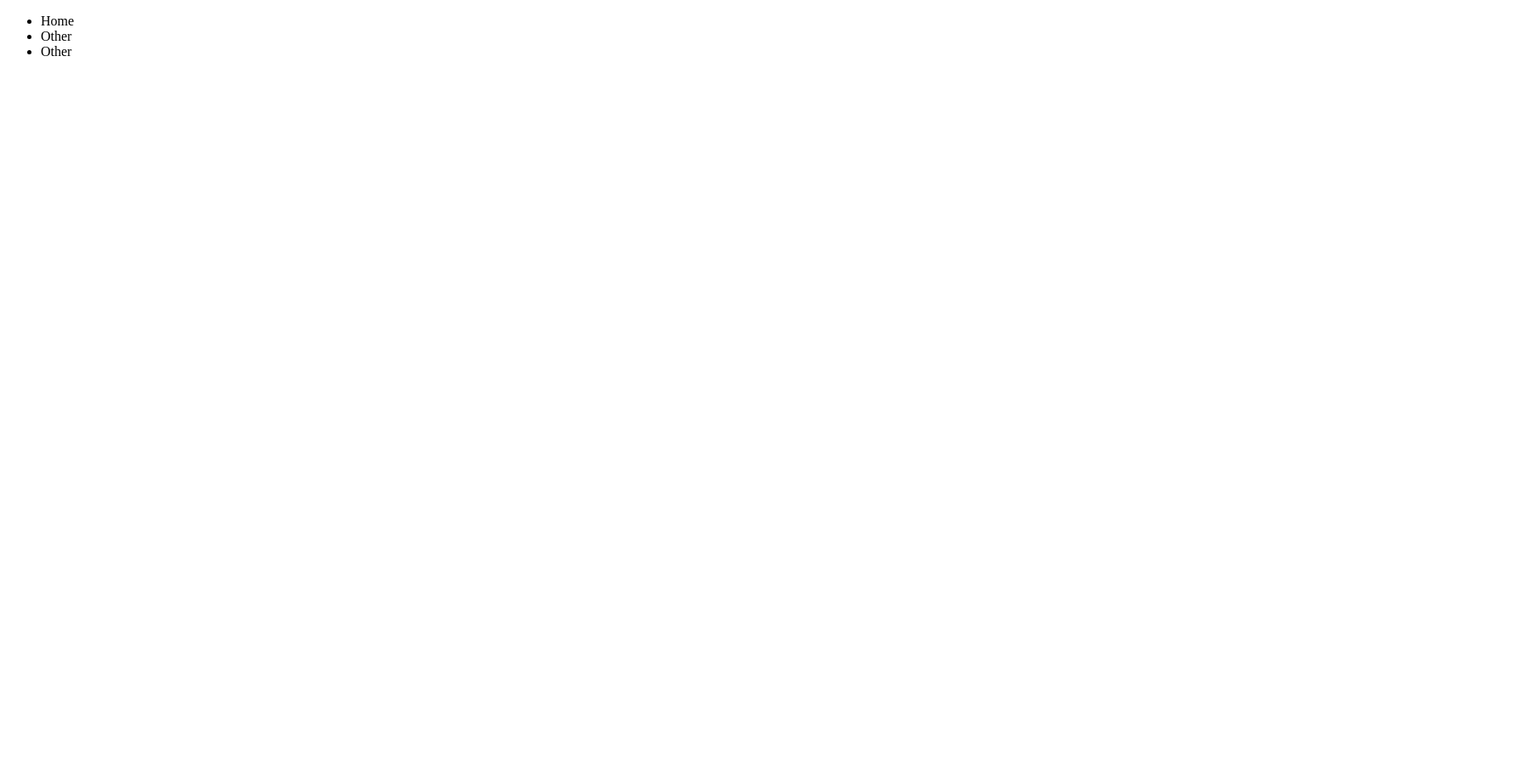
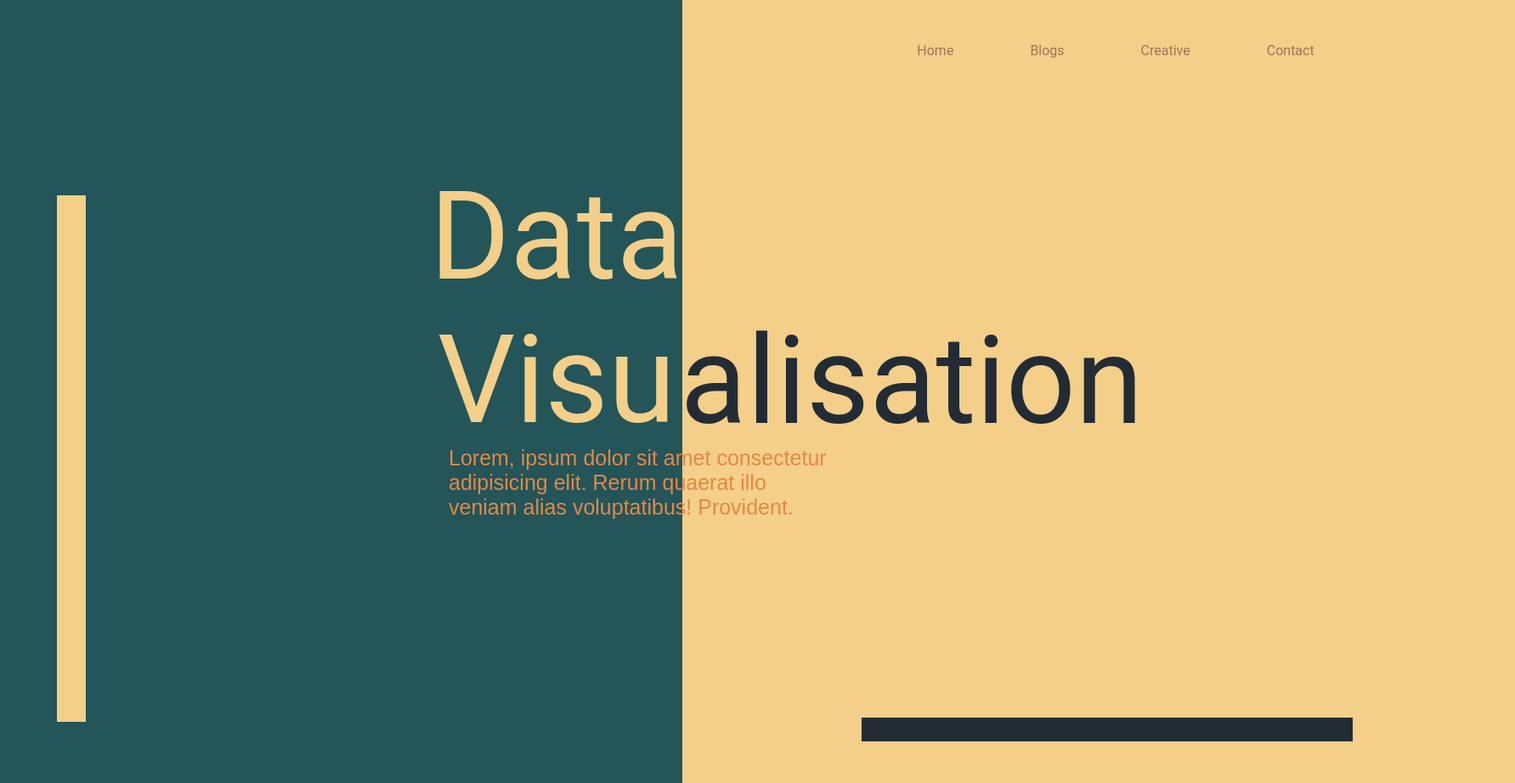
Before and after one commit to thandazilegcisa/WSOA3029A_1860303, a plain HTML site: page index.html in a window 1280 px wide. Shown: the top 922 px of the page at 85% size, 1783 px wide, since content can reach past the window. Before the commit the page ends 800 px from the top, so only its background shows below. Drawn offline with Linux system fonts and the light colour scheme.

Commit message:
Home Page

```diff
--- /dev/null
+++ b/index.css
@@ -0,0 +1,102 @@
+#navigationMenu {
+  z-index: 1;
+  position: absolute;
+  width: 980px;
+  height: 62px;
+  left: 803px;
+  top: 0px;
+}
+.navigationFeatures {
+  display: flex;
+  flex-direction: row;
+  justify-content: center;
+
+  list-style-type: none;
+
+  margin: 5px;
+
+  color: #9c755a;
+}
+.list-Item {
+  padding: 45px;
+  font-family: Roboto;
+  font-style: normal;
+  font-weight: normal;
+}
+.section-One {
+  position: absolute;
+
+  width: 803px;
+  height: 980px;
+  left: 0px;
+  top: 0px;
+
+  background: #235559;
+}
+.section-Two {
+  position: absolute;
+
+  width: 980px;
+  height: 980px;
+  left: 803px;
+  top: 0px;
+
+  background-color: #f3cf89;
+}
+.sectionOne-Paragraph,
+.sectionTwo-Paragraph {
+  position: relative;
+  width: 450px;
+  height: 555px;
+  bottom: -50px;
+  left: 430px;
+
+  font-family: Roboto;
+  font-style: normal;
+  font-weight: normal;
+  font-size: 144px;
+  line-height: 169px;
+
+  display: flex;
+  justify-content: center;
+  text-align: center;
+
+  color: #f3cf89;
+}
+.sectionTwo-Paragraph {
+  left: 45px;
+  bottom: -220px;
+  color: #232c35;
+}
+.sectionThree-Paragraph {
+  position: relative;
+  width: 450px;
+  height: 25px;
+  bottom: -500px;
+  left: 520px;
+
+  font-family: sans-serif;
+  font-style: normal;
+  font-weight: 100;
+  font-size: 25px;
+  color: #e28849;
+}
+.deco-Line-One {
+  position: relative;
+  width: 34px;
+  height: 620px;
+  left: 59px;
+  top: 155px;
+  background-color: #f3cf89;
+}
+.deco-Line-Two {
+  position: relative;
+  width: 550px;
+  left: 1006px;
+  top: 150px;
+  border: 14px solid #232c35;
+}
+.footer {
+  z-index: 2;
+  background-color: #ffffff;
+}
--- a/index.html
+++ b/index.html
@@ -1,22 +1,37 @@
 <!DOCTYPE html>
 <html lang="en">
   <head>
-    <meta charset="UTF-8">
-    <meta http-equiv="X-UA-Compatible" content="IE=edge">
-    <meta name="viewport" content="width=device-width, initial-scale=1.0">
+    <meta charset="UTF-8" />
+    <meta http-equiv="X-UA-Compatible" content="IE=edge" />
+    <meta name="viewport" content="width=device-width, initial-scale=1.0" />
+    <link rel="stylesheet" href="/index.css" />
     <title>Document</title>
   </head>
   <body>
-    <main>
     <header>
-            <nav>
-                <ul>
-                    <li><a href="#"></a>Home</li>
-                    <li><a href="#"></a>Other</li>
-                    <li><a href="#"></a>Other</li>
+      <nav id="navigationMenu">
+        <ul class="navigationFeatures">
+          <li class="list-Item"><a href="#"></a>Home</li>
+          <li class="list-Item"><a href="#"></a>Blogs</li>
+          <li class="list-Item"><a href="#"></a>Creative</li>
+          <li class="list-Item"><a href="#"></a>Contact</li>
         </ul>
       </nav>
     </header>
+    <main>
+      <section class="section-One">
+        <p class="sectionOne-Paragraph">Data Visu</p>
+      </section>
+      <section class="section-Two">
+        <p class="sectionTwo-Paragraph">alisation</p>
+      </section>
+      <p class="sectionThree-Paragraph">
+        Lorem, ipsum dolor sit amet consectetur adipisicing elit. Rerum quaerat
+        illo veniam alias voluptatibus! Provident.
+      </p>
+      <section class="deco-Line-One"></section>
+      <section class="deco-Line-Two"></section>
     </main>
   </body>
+  <footer class="footer"></footer>
 </html>
```
Lines whose indentation alone changed are shown as unchanged.
